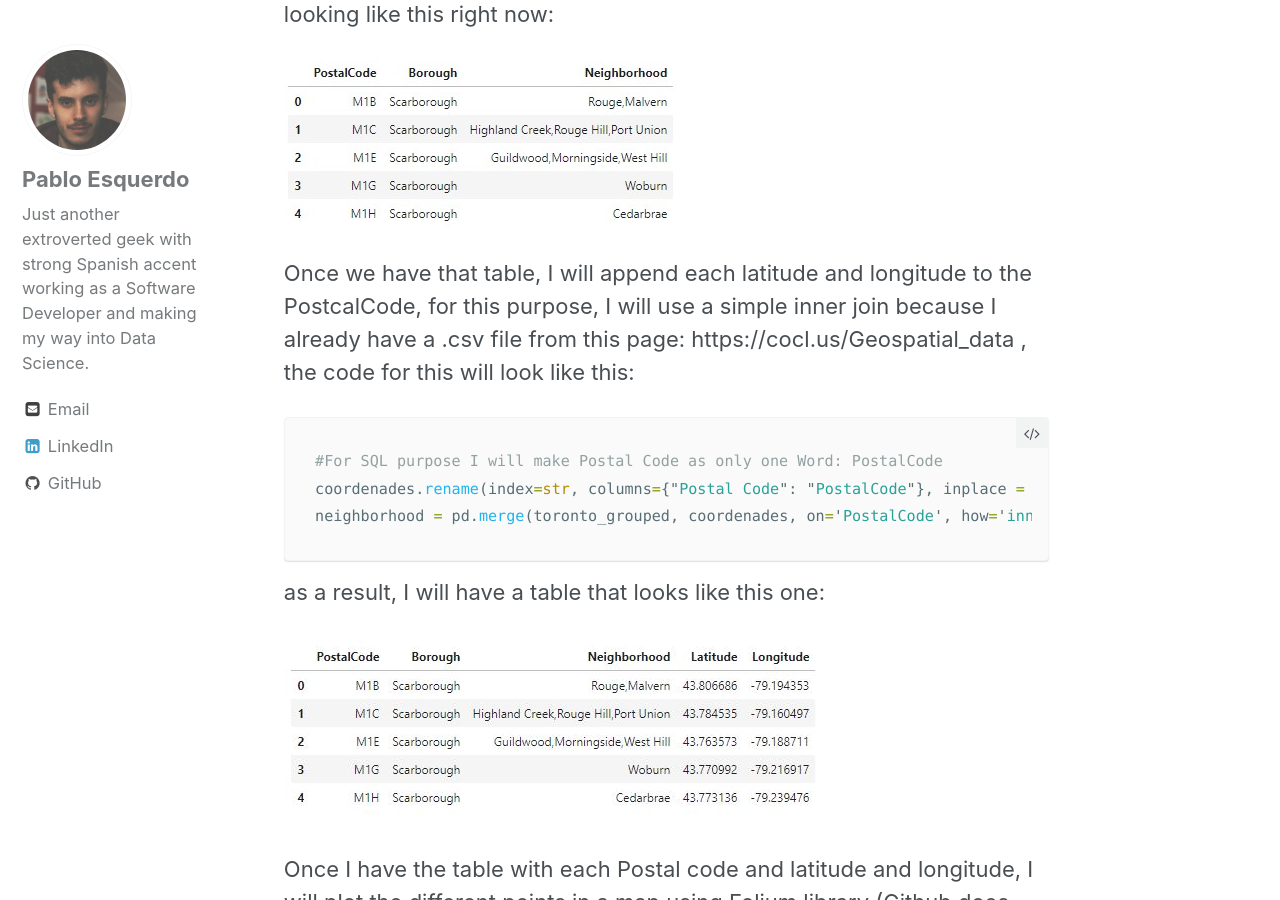
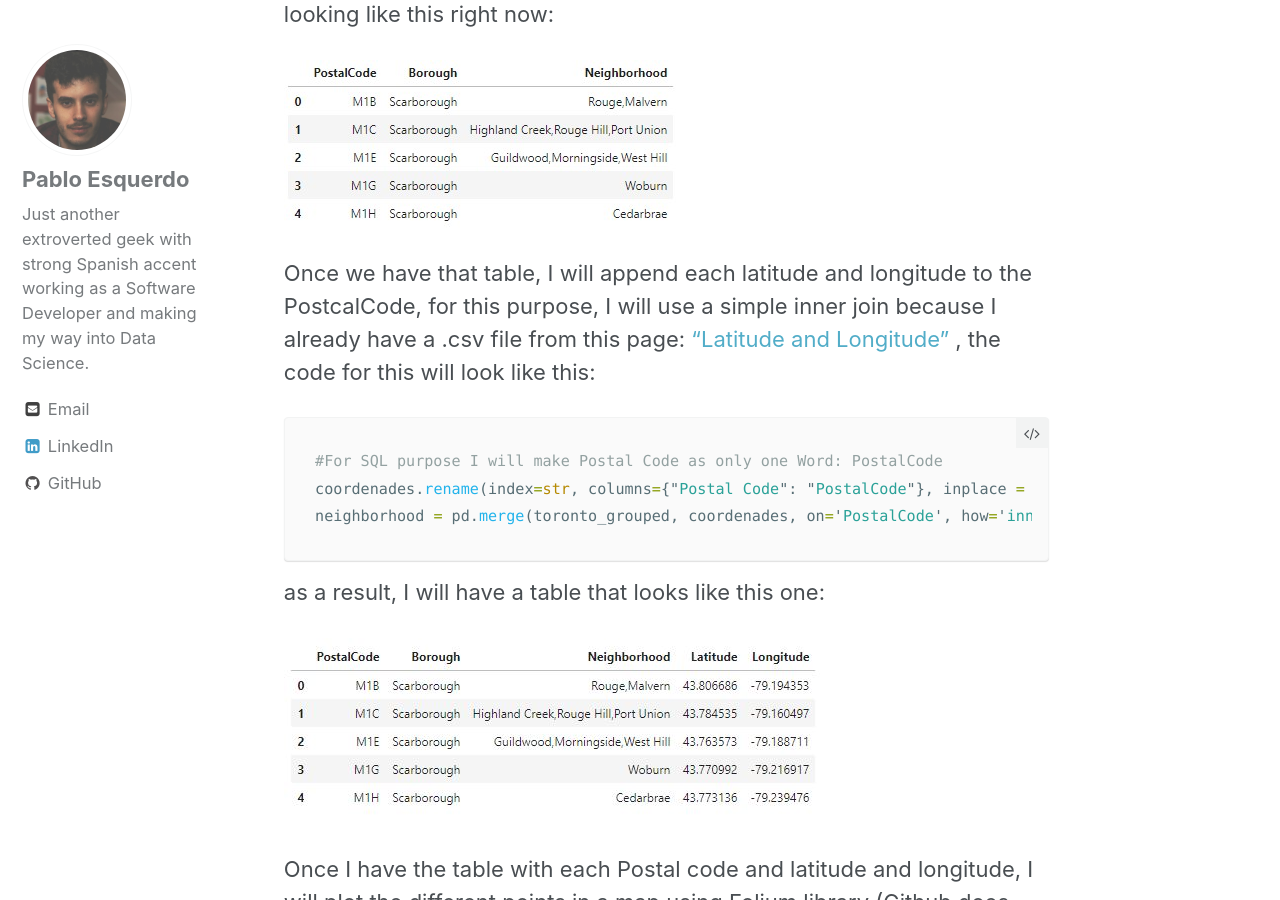
Before and after one commit to AnIntelligentFool/AnIntelligentFool.github.io, a Jekyll site: the page built from _posts/2019-7-10-data-science-project.md, in a window 1280 px wide and 900 px high, scrolled down 1683 px. Built offline with Jekyll 4.4.1, drawn with Linux system fonts in a browser that asks for light colours; some of the changed text lies outside the part shown.

Commit message:
Update 2019-7-10-data-science-project.md

````diff
--- a/_posts/2019-7-10-data-science-project.md
+++ b/_posts/2019-7-10-data-science-project.md
@@ -40,7 +40,7 @@ looking like this right now:
 
 ![project1](/assets/images/PROJECT/Table1.jpg){:class="img-responsive center-image"}
 
-Once we have that table, I will append each latitude and longitude to the PostcalCode, for this purpose, I will use a simple inner join because I already have a .csv file from this page: https://cocl.us/Geospatial_data , the code for this will look like this:
+Once we have that table, I will append each latitude and longitude to the PostcalCode, for this purpose, I will use a simple inner join because I already have a .csv file from this page: ["Latitude and Longitude"](https://cocl.us/Geospatial_data) , the code for this will look like this:
 
 ``` python
 #For SQL purpose I will make Postal Code as only one Word: PostalCode
````
